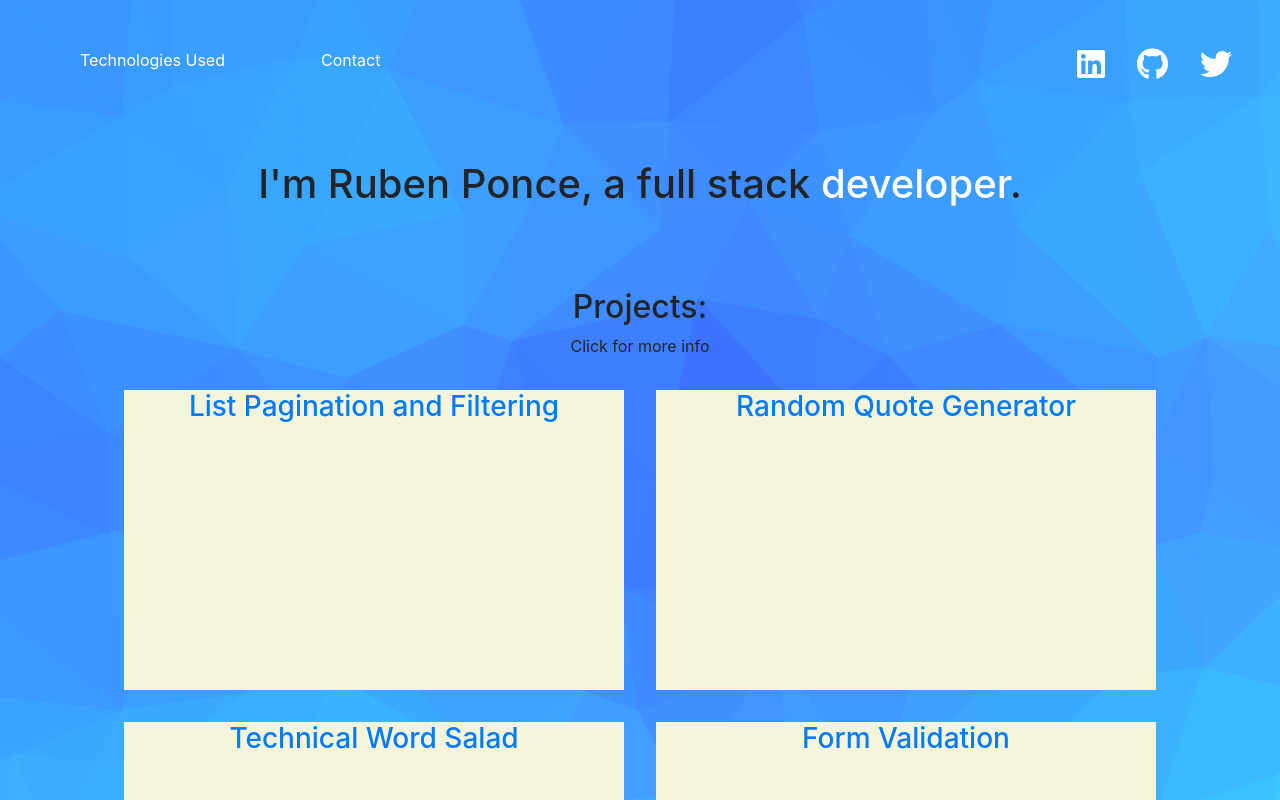
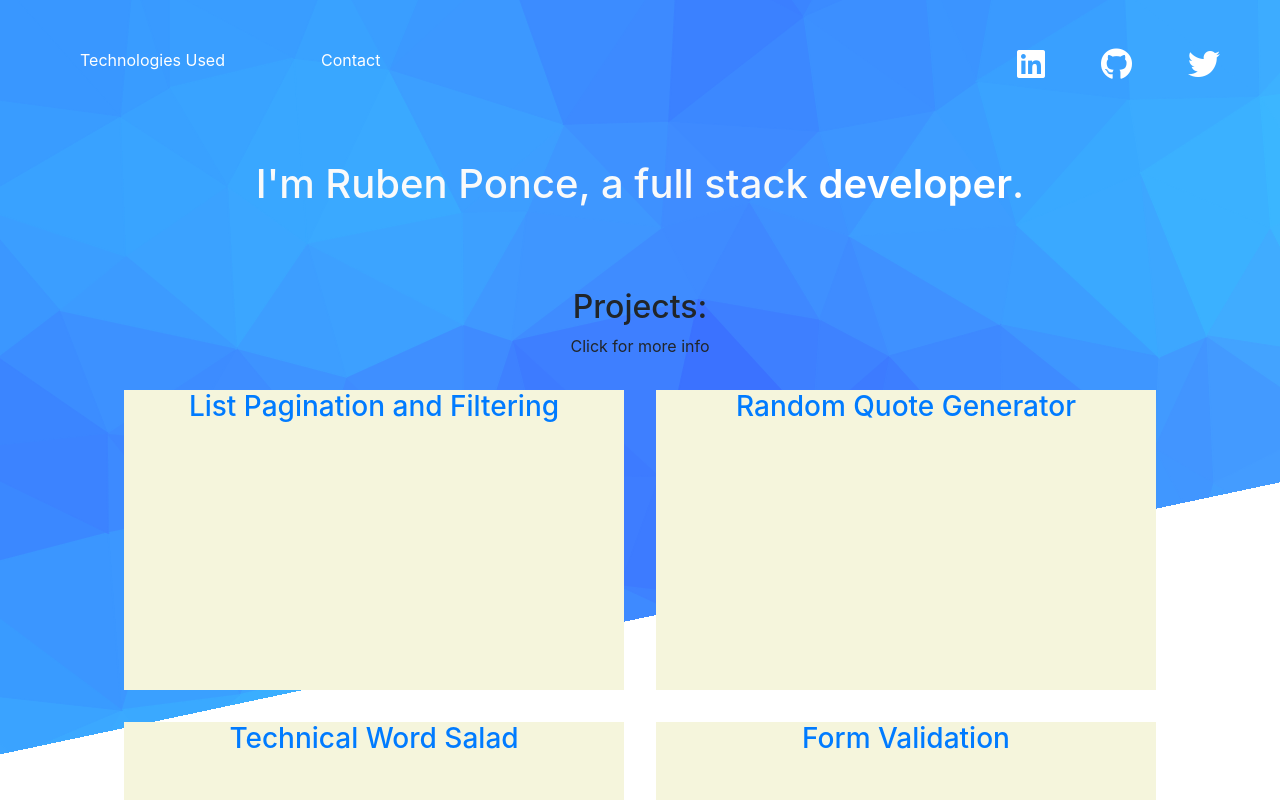
Before and after one commit to RubenPonce/react-portfolio, a React (Create React App) app: page / in a window 1280 px wide. Shown: the top 800 px of the page. Built offline with nearby package versions, Linux system fonts and the light colour scheme.

Commit message:
slanted the svg background and am now adding contact page

```diff
--- a/src/App.css
+++ b/src/App.css
@@ -4,11 +4,14 @@
 
 }
 body{
+
   background: url(./components/images/trianglify.svg);
-  height: 800px;
   background-repeat: no-repeat;
+  height: 100%;
+  max-width: 1500px;
+}
 
-}
+
 .header{
   display: flex;
   justify-content: space-between;
@@ -18,15 +21,18 @@ body{
   z-index: 2;
   top: 0;
   padding: 3em 2em;
+
 }
 .header .social-links {
   display: flex;
   justify-content: space-evenly;
   color: white;
+
 }
 .social-links a{
   color: white;
   margin: 0 1em;
+  padding: 0 .75em;
 }
 .nav{
   display: flex;
@@ -37,14 +43,19 @@ body{
 .nav a{
   margin: 0 3em;
   color: white;
-  text-decoration: none;
+
 
 }
 .introduction{
   margin-bottom: 5em;
 }
+.introduction h1{
+  color: rgba(250, 250, 250, 0.995);
+}
 .introduction a{
   color: white;
+  font-weight: 600;
+  text-decoration: none;
 }
 
 
@@ -55,9 +66,12 @@ flex-wrap: wrap;
 justify-content: center;
 flex-direction: row-reverse;
 align-items: flex-end;
-
+background: linear-gradient(168deg, rgba(255, 255, 255, 0) 30%, white 30%);
+width: 100%;
+left: -5%;
 
 }
+
 .project-card{
 
 width: 500px;
```
